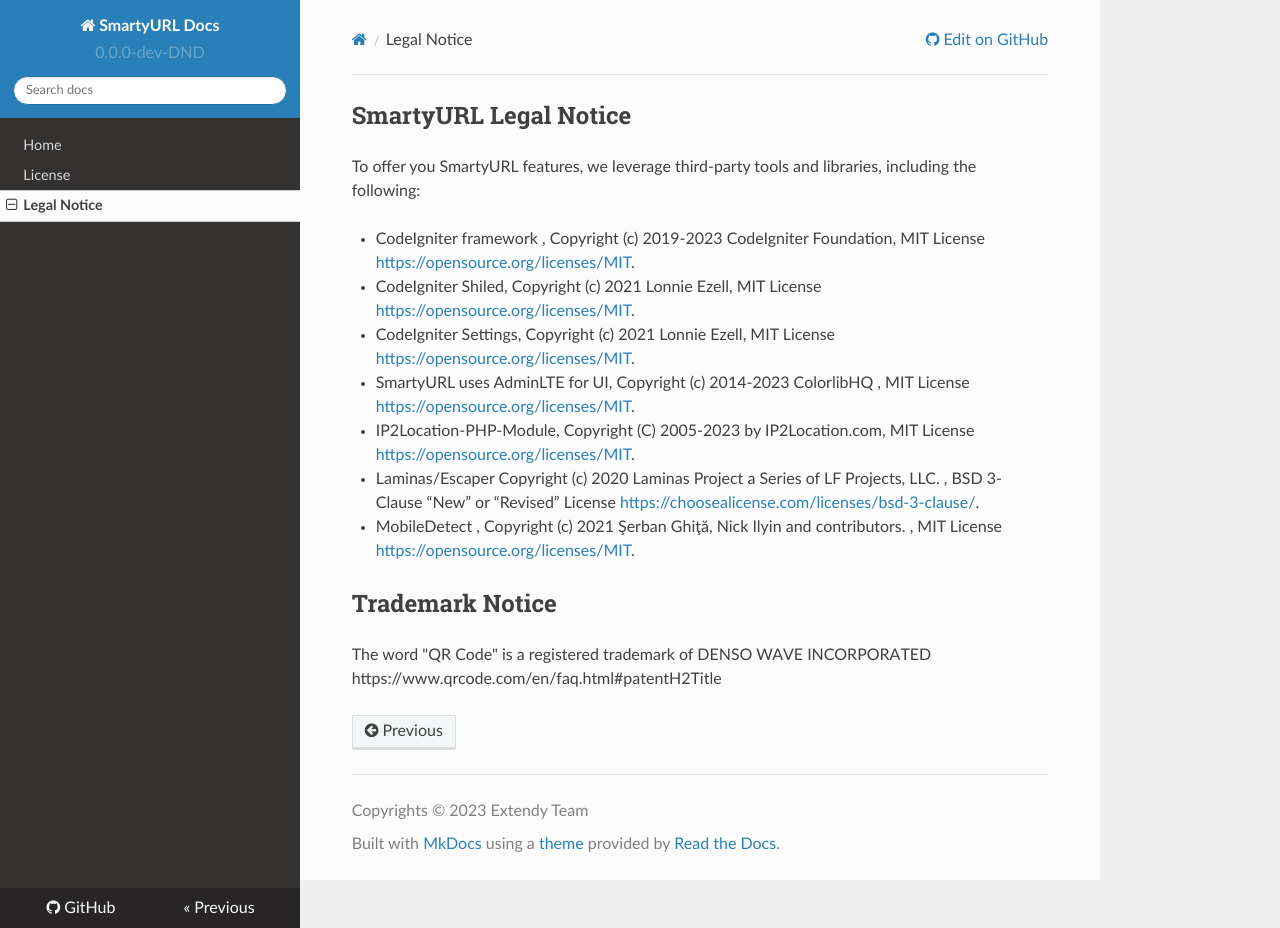
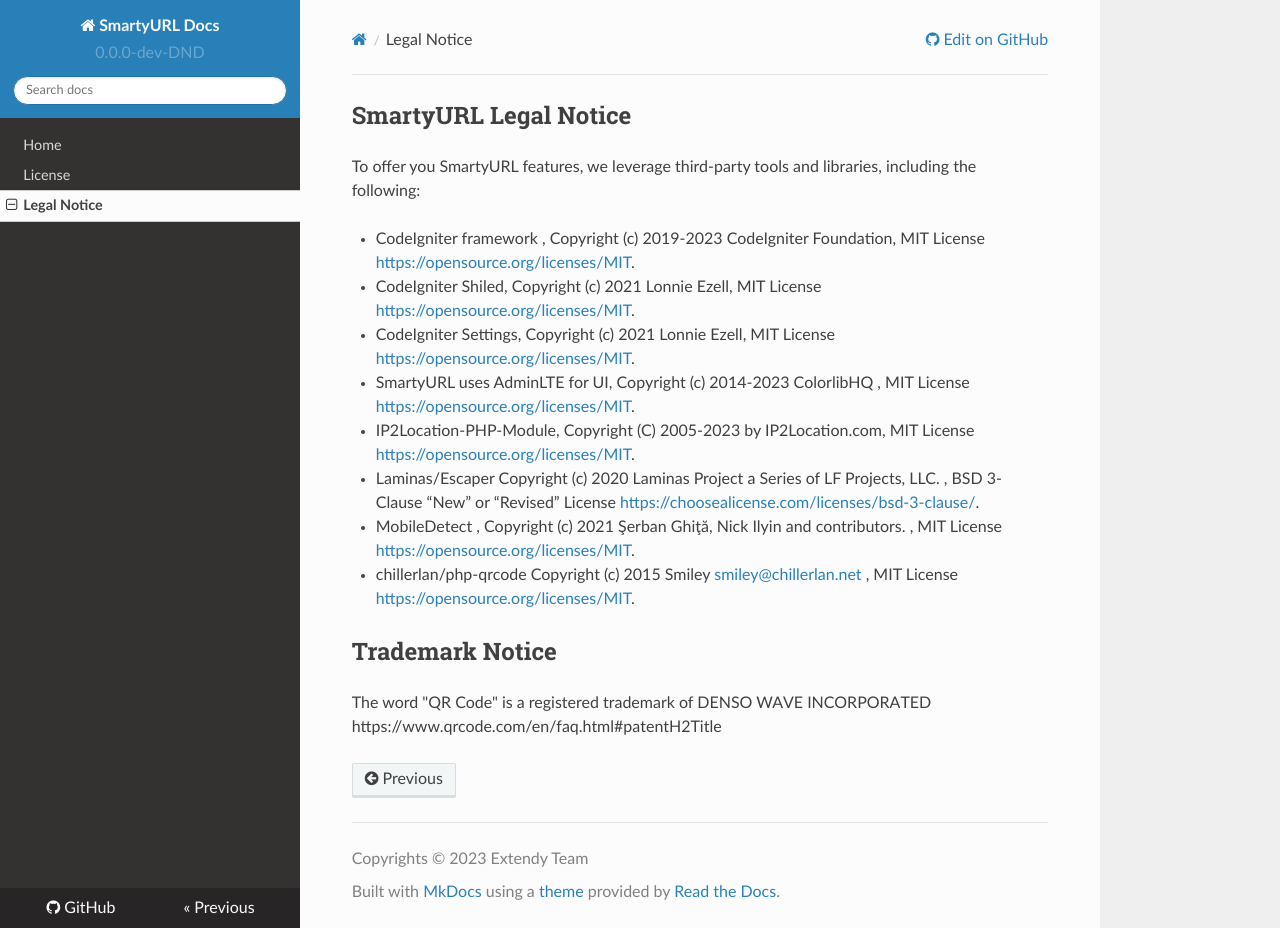
Before and after one commit to Extendy/SmartyURL, an MkDocs documentation site: the page built from _docs/legalnotice.md, in a window 1280 px wide and 928 px high. Built offline with MkDocs 1.6.1, drawn with Linux system fonts in a browser that asks for light colours; nearby versions of some CDN libraries.

Commit message:
dependency: adding chillerlan/php-qrcode

```diff
--- a/_docs/legalnotice.md
+++ b/_docs/legalnotice.md
@@ -9,6 +9,7 @@ To offer you SmartyURL features, we leverage third-party tools and libraries, in
 * IP2Location-PHP-Module, Copyright (C) 2005-2023 by IP2Location.com, MIT License <https://opensource.org/licenses/MIT>.
 * Laminas/Escaper Copyright (c) 2020 Laminas Project a Series of LF Projects, LLC. , BSD 3-Clause “New” or “Revised” License <https://choosealicense.com/licenses/bsd-3-clause/>.
 * MobileDetect , Copyright (c) 2021 Şerban Ghiţă, Nick Ilyin and contributors. , MIT License <https://opensource.org/licenses/MIT>.
+* chillerlan/php-qrcode Copyright (c) 2015 Smiley <smiley@chillerlan.net> , MIT License <https://opensource.org/licenses/MIT>.
 
 ## Trademark Notice
 The word "QR Code" is a registered trademark of DENSO WAVE INCORPORATED
--- a/composer.json
+++ b/composer.json
@@ -16,7 +16,8 @@
         "ip2location/ip2location-php": "^9.7",
         "mobiledetect/mobiledetectlib": "4.8.x-dev",
         "sokil/php-isocodes": "^4.2",
-        "sokil/php-isocodes-db-i18n": "^4.0"
+        "sokil/php-isocodes-db-i18n": "^4.0",
+        "chillerlan/php-qrcode": "dev-main"
     },
     "require-dev": {
         "fakerphp/faker": "^1.9",
```
Also changed, not shown: 1 other file.
